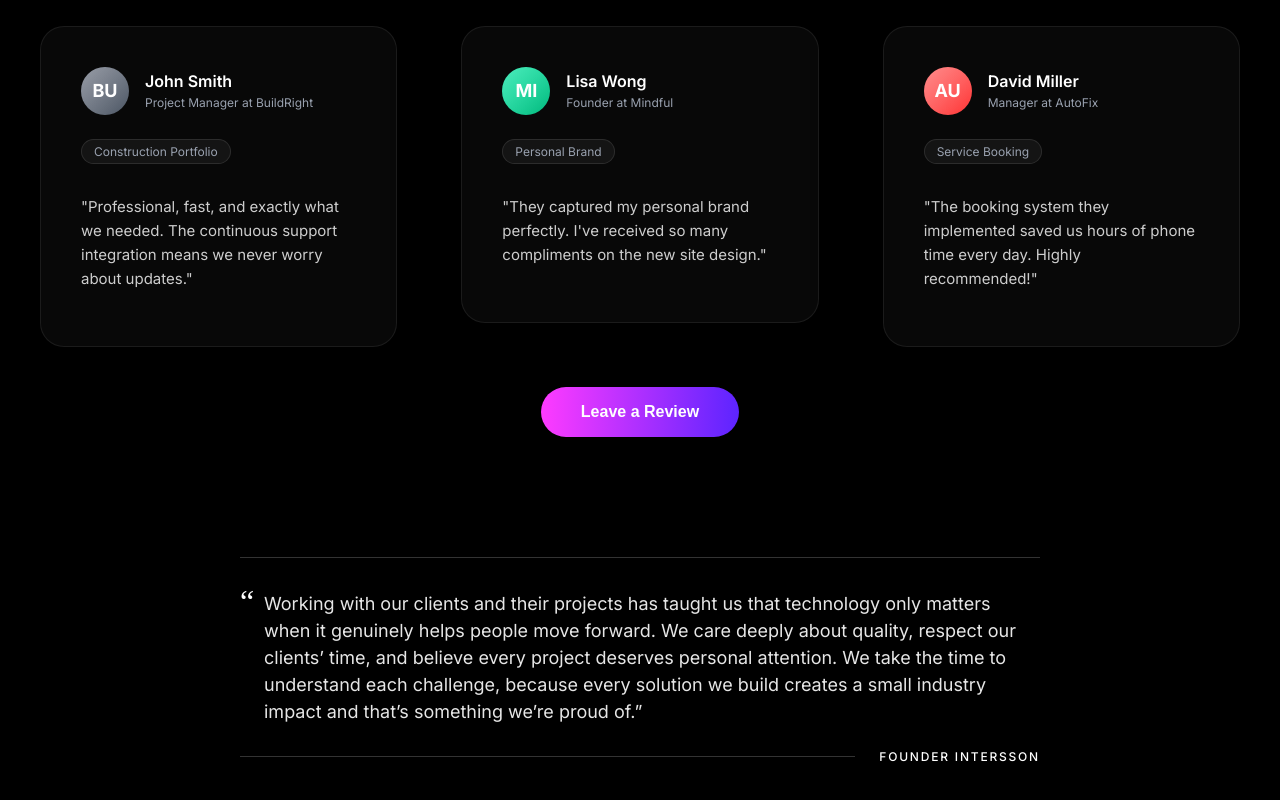
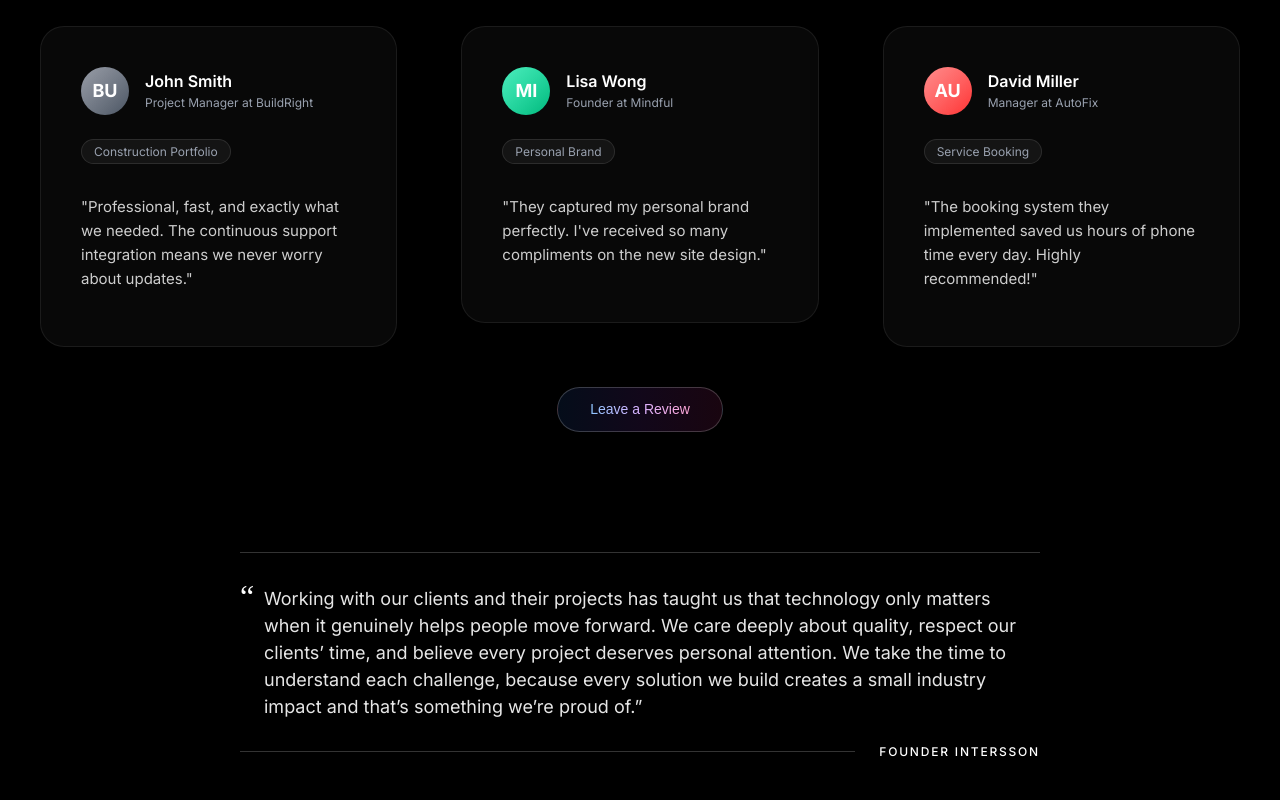
Before and after one commit to intersson-sir/Intersson, a Next.js app: page /reviews in a window 1280 px wide. Shown: the part 903-1703 px from the top of the page. Built offline with nearby package versions, Linux system fonts and the light colour scheme.

Commit message:
Apply primary button style to Leave a Review button
- Replace solid gradient background with transparent gradient
- Add gradient text effect matching Get Started button
- Add text wrapper span for gradient styling
- Update padding and border to match primary button style

```diff
--- a/src/app/reviews/page.tsx
+++ b/src/app/reviews/page.tsx
@@ -150,7 +150,7 @@ export default function ReviewsPage() {
                     className={styles.button}
                     onClick={() => setIsModalOpen(true)}
                 >
-                    Leave a Review
+                    <span className={styles.buttonText}>Leave a Review</span>
                 </button>
             </div>
 
--- a/src/app/reviews/reviews.module.css
+++ b/src/app/reviews/reviews.module.css
@@ -166,20 +166,25 @@
 }
 
 .button {
-    background: linear-gradient(92.24deg, #FF3BFF 0%, #5C24FF 100%);
-    padding: 16px 40px;
-    border-radius: 99px;
-    color: white;
-    font-weight: 600;
-    font-size: 16px;
-    border: none;
+    position: relative;
+    padding: 12px 32px;
+    border-radius: 999px;
+    text-decoration: none;
+    transition: transform 0.2s;
+    border: 1px solid rgba(255, 255, 255, 0.2);
     cursor: pointer;
-    transition: transform 0.2s, box-shadow 0.2s;
+    background: linear-gradient(90deg, rgba(43, 127, 255, 0.1) 0%, rgba(173, 70, 255, 0.1) 50%, rgba(246, 51, 154, 0.1) 100%);
 }
 
-.button:hover {
-    transform: scale(1.05);
-    box-shadow: 0 0 20px rgba(92, 36, 255, 0.4);
+.buttonText {
+    font-weight: 400;
+    font-size: 14px;
+    line-height: 1.4;
+    background: linear-gradient(90deg, rgb(142, 197, 255) 0%, rgb(218, 178, 255) 50%, rgb(253, 165, 213) 100%);
+    -webkit-background-clip: text;
+    -webkit-text-fill-color: transparent;
+    background-clip: text;
+    color: transparent;
 }
 
 /* Quote Section */
```
